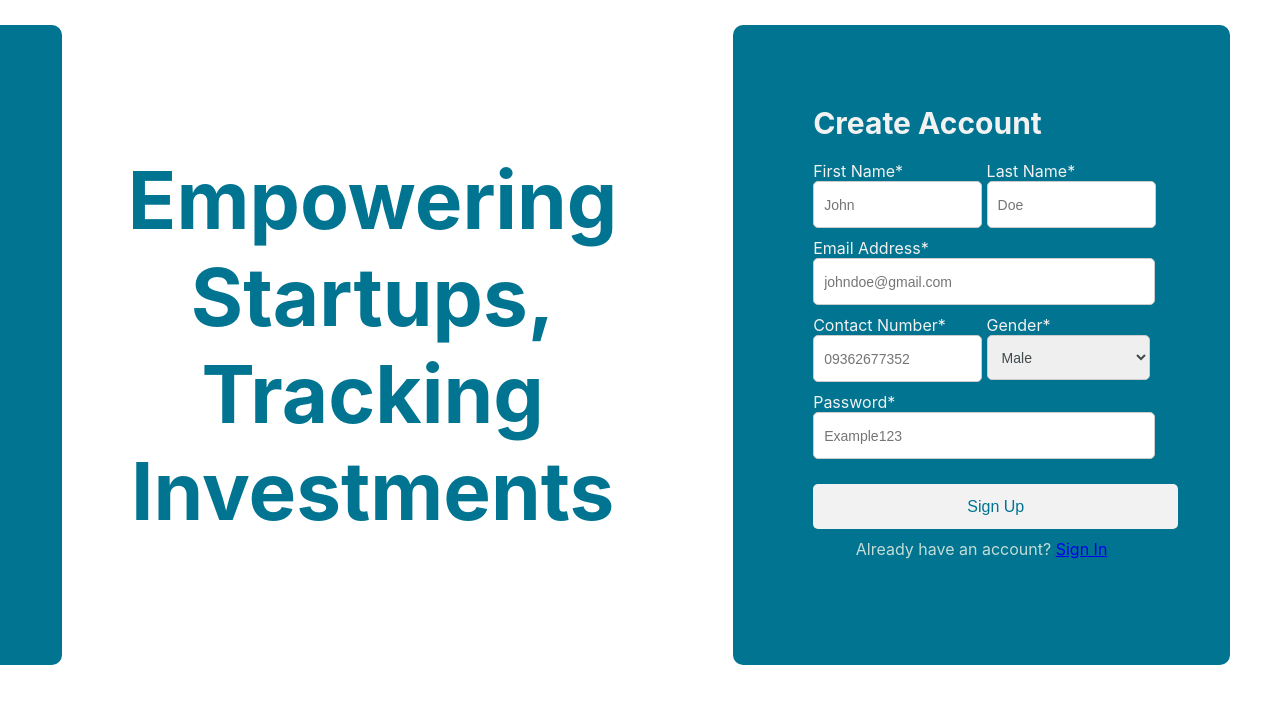
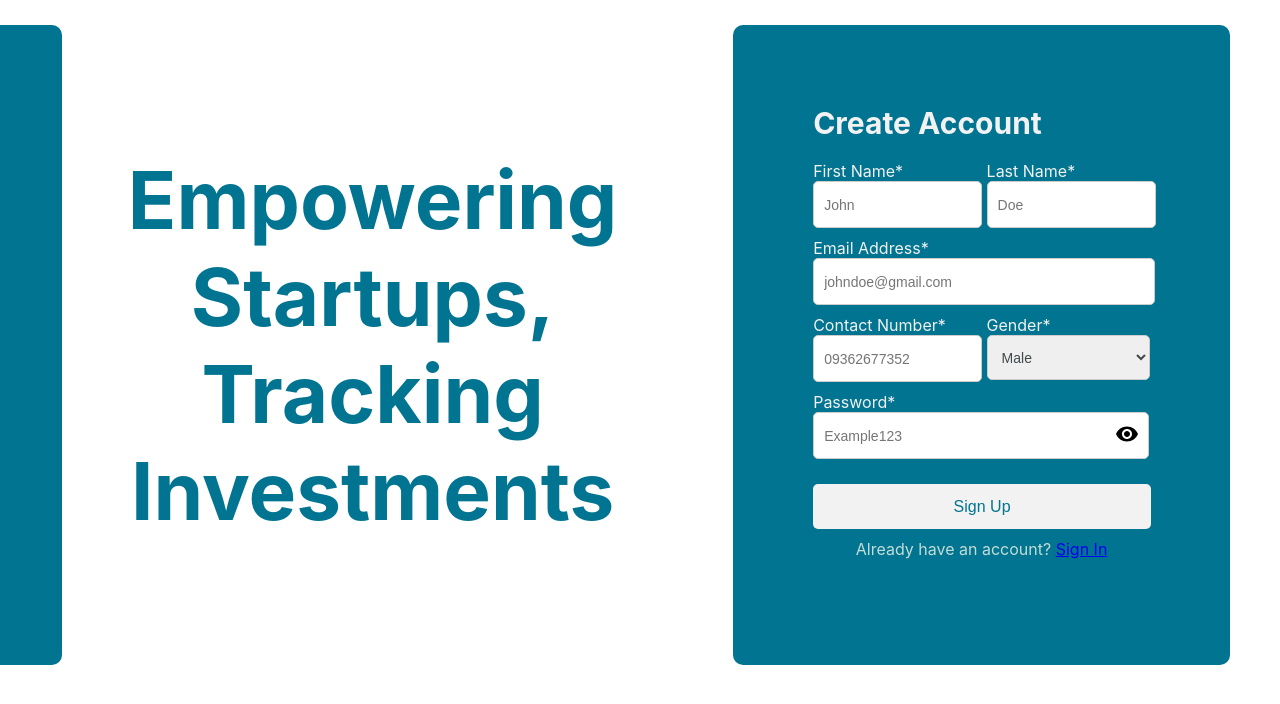
Before and after one commit to XenoviaaaFritzyyy/StartUp-Vest-Front, a React (Create React App) app: page /signup in a window 1280 px wide. Shown: the top 704 px of the page. Built offline with nearby package versions, Linux system fonts and the light colour scheme.

Commit message:
Ready na po akong mag commit.

```diff
--- a/src/Components/Login.js
+++ b/src/Components/Login.js
@@ -11,6 +11,12 @@ function Login() {
   const [emailExists, setEmailExists] = useState(false);
   const [loggedIn, setLoggedIn] = useState(false);
   const navigate = useNavigate();
+
+  const [passwordVisible, setPasswordVisible] = useState(false);
+  const togglePasswordVisibility = () => {
+    setPasswordVisible(!passwordVisible);
+  };
+
 
   const handleSubmit = async (event) => {
     event.preventDefault();
@@ -40,14 +46,6 @@ function Login() {
     }
   };
 
-  // State variables to track password visibility
-  const [passwordVisible, setPasswordVisible] = useState(false);
-
-  // Function to toggle password visibility
-  const togglePasswordVisibility = () => {
-    setPasswordVisible(!passwordVisible);
-  };
-
   return (
     <div className="login-logo-container">
       <div className="login-container">
@@ -69,7 +67,7 @@ function Login() {
               <div className="login-details">
                 <div className="details">
                   <div className="fields">
-                    <div className="login-input-field">
+                  <div className="login-input-field email-input">
                       <label>Email*</label>
                       <input
                         type="text"
@@ -90,21 +88,15 @@ function Login() {
 
                     <div className="login-input-field">
                       <label>Password*</label>
-                      <input
-                        type="password"
-                        name="password"
-                        placeholder="Example123"
-                        required
-                        value={password}
-                        onChange={(e) => setPassword(e.target.value)}
-                      />
                       <div className="password-input-container">
                         <input
                           type={passwordVisible ? "text" : "password"}
+                          name="password"
                           placeholder="Example123"
                           required
+                          value={password}
+                          onChange={(e) => setPassword(e.target.value)}
                         />
-                        {/* Toggle visibility button */}
                         <div className="password-visibility-toggle" onClick={togglePasswordVisibility}>
                           {passwordVisible ? ( <VisibilityOffIcon /> ) : ( <VisibilityIcon /> )}
                         </div>
--- a/src/Components/Signup.js
+++ b/src/Components/Signup.js
@@ -2,6 +2,8 @@ import React from 'react';
 import { Link } from 'react-router-dom';
 import {useState} from 'react';
 import axios from 'axios'; // Import Axios
+import VisibilityIcon from '@mui/icons-material/Visibility';
+import VisibilityOffIcon from '@mui/icons-material/VisibilityOff';
 import '../Css/Signup.css';
 
 function Signup() {
@@ -29,6 +31,12 @@ function Signup() {
             console.error('Signup failed:', error);
             setErrMsg('Signup failed. Please try again.');
         }
+    };
+
+    const [passwordVisible, setPasswordVisible] = useState(false);
+
+    const togglePasswordVisibility = () => {
+        setPasswordVisible(!passwordVisible);
     };
 
     return (
@@ -77,9 +85,19 @@ function Signup() {
                                 </div>
 
                                 <div className="signup-input-field address">
-                                    <label>Password*</label>
-                                    <input type="password" name="password" placeholder="Example123" required />
+                                <label>Password*</label>
+                                <div className="password-input-container-field">
+                                    <input
+                                        type={passwordVisible ? "text" : "password"}
+                                        name="password"
+                                        placeholder="Example123"
+                                        required
+                                    />
+                                    <div className="password-signup-visibility-toggle" onClick={togglePasswordVisibility}>
+                                        {passwordVisible ? <VisibilityOffIcon /> : <VisibilityIcon />}
+                                    </div>
                                 </div>
+                            </div>
                             </div>
 
                             <button type="submit" className="signup-button">Sign Up</button>
--- a/src/Css/Login.css
+++ b/src/Css/Login.css
@@ -81,10 +81,15 @@
 
   .login-input-field input {
     outline: none;
-    width: 91%;
+    width: 100%; /* Set width to 100% */
     padding: 15px;
     border: 1px solid #ccc;
     border-radius: 10px;
+    box-sizing: border-box; /* Ensure padding is included in the width calculation */
+  }
+
+  .login-input-field input[name="email"] {
+    padding-right: 15px; /* Adjust padding as needed */
   }
 
   .login-button {
@@ -97,6 +102,7 @@
     border-radius: 10px;
     cursor: pointer;
     font-size: 16px;
+    box-sizing: border-box; /* Ensure padding is included in the width calculation */
   }
 
   .login-button:hover {
@@ -122,17 +128,21 @@
       color: rgba(0, 116, 144, 1);
   }
 
-  /* Password visibility toggle */
   .password-input-container {
     display: flex;
     align-items: center;
+    position: relative;
   }
 
-  .password-input-container input {
+  .login-input-field input {
     flex: 1;
+    padding-right: 40px; /* Adjust to leave space for the toggle button */
   }
 
   .password-visibility-toggle {
-    margin-left: 5px; /* Adjust spacing between input field and toggle button */
+    position: absolute;
+    right: 10px; /* Adjust the position as needed */
+    top: 50%;
+    transform: translateY(-50%); /* Center the button vertically */
     cursor: pointer;
   }
--- a/src/Css/Signup.css
+++ b/src/Css/Signup.css
@@ -73,7 +73,7 @@
 
 .signup-button {
     height: 45px;
-    width: 73.5%;
+    width: calc(100% - 159px); /* Match the width of other input fields */
     border: none;
     outline: none;
     color: rgba(0, 116, 144, 1);
@@ -101,3 +101,24 @@
     cursor: pointer;
     color: #F2F2F2;
 }
+
+
+.password-input-container-field {
+    position: relative;
+    display: flex;
+    align-items: center;
+    width: 105%;
+}
+
+.password-input-container-field input {
+    flex: 1;
+    padding-right: 40px; /* Adjust to leave space for the toggle button */
+}
+
+.password-signup-visibility-toggle {
+    position: absolute;
+    right: 10px;
+    top: 50%;
+    transform: translateY(-50%);
+    cursor: pointer;
+}
--- a/src/Navbar/Navbar.js
+++ b/src/Navbar/Navbar.js
@@ -16,12 +16,12 @@ const drawerWidth = 240;
 
 export default function Navbar() {
   const menuItems = [
-    { text: 'Dashboard', icon: <SpaceDashboardIcon sx={{color: '#F2F2F2'}}/>, path: '/dashboard', path: '/userdashboard' },
-    { text: 'Cap Table', icon: <TableChartIcon sx={{color: '#F2F2F2'}}/>, path: '/captable', path: '/captable' },
-    { text: 'Companies', icon: <StoreIcon sx={{color: '#F2F2F2'}}/>, path: '/companies', path: '/companies' },
-    { text: 'Funding Round', icon: <MonetizationOnIcon sx={{color: '#F2F2F2'}}/>, path: '/fundinground', path: '/fundinground' },
-    { text: 'People', icon: <PeopleIcon sx={{color: '#F2F2F2'}}/>, path: '/people', path: '/people' },
-    { text: 'Chat', icon: <MarkUnreadChatAltRoundedIcon sx={{color: '#F2F2F2'}}/>, path: '/chat', path: '/chat' },
+    { text: 'Dashboard', icon: <SpaceDashboardIcon sx={{color: '#F2F2F2'}}/>, path: '/userdashboard'},
+    { text: 'Cap Table', icon: <TableChartIcon sx={{color: '#F2F2F2'}}/>, path: '/captable'},
+    { text: 'Companies', icon: <StoreIcon sx={{color: '#F2F2F2'}}/>, path: '/companies'},
+    { text: 'Funding Round', icon: <MonetizationOnIcon sx={{color: '#F2F2F2'}}/>, path: '/fundinground'},
+    { text: 'People', icon: <PeopleIcon sx={{color: '#F2F2F2'}}/>, path: '/people'},
+    { text: 'Chat', icon: <MarkUnreadChatAltRoundedIcon sx={{color: '#F2F2F2'}}/>, path: '/chat'},
   ];
 
   // Add state variables for the user's first and last name.
@@ -63,11 +63,9 @@ export default function Navbar() {
           </Typography>
           <Box sx={{ flexGrow: 1 }} />
           <Avatar sx={{ marginRight: 2, width: 32, height: 32}}>{userPhoto ? <img src={userPhoto} alt="User" /> : `${firstName[0]}${lastName[0]}`}</Avatar>
-          <Link to="/profile" style={{ textDecoration: 'none', color: 'inherit' }}>
             <Typography variant="h7" noWrap component="div" sx={{marginRight: 2}}>
-            Hazelyn Balingcasag
+              {firstName} {lastName}
             </Typography>
-          </Link>
             <IconButton size="medium" aria-label="show 17 new notifications" color="inherit" sx={{marginRight: 5}}>
               <NotificationsIcon />
             </IconButton>
```
Lines whose indentation alone changed are shown as unchanged.
